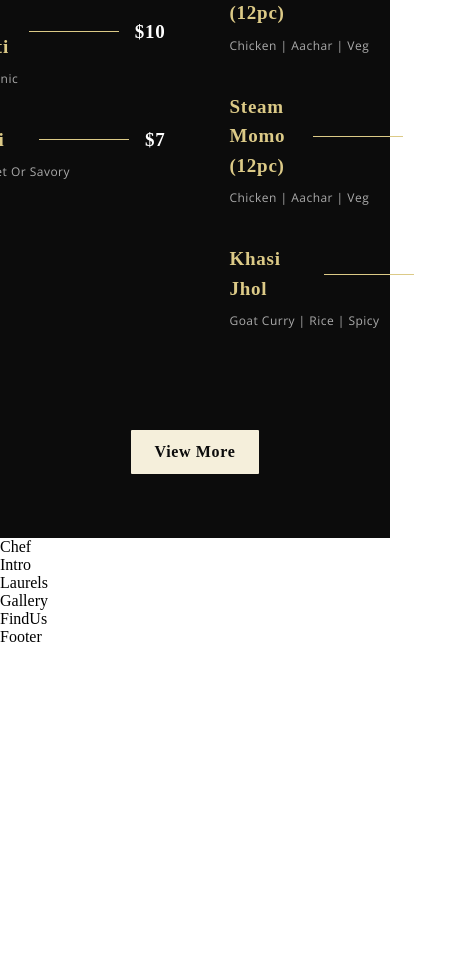
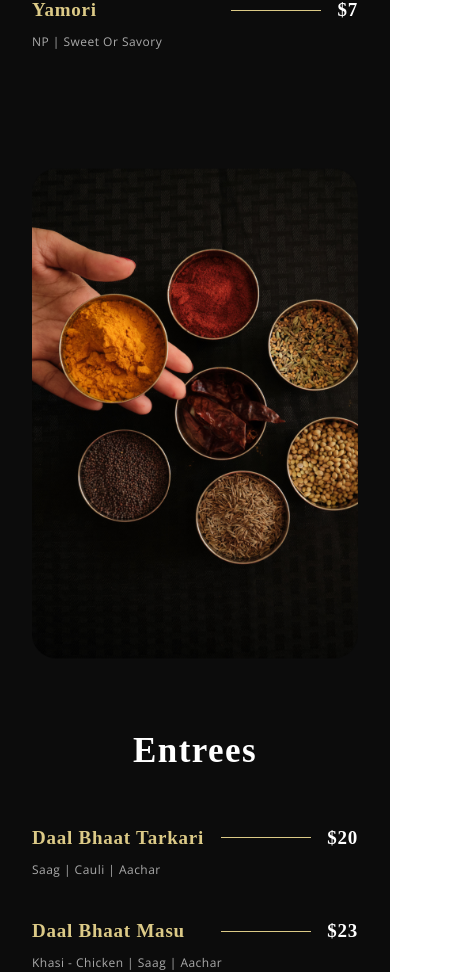
Before and after one commit to sthapa15/momocha-restaurant, a React (Create React App) app: page / in a window 390 px wide. Shown: the part 3601-4573 px from the top of the page, 450 px wide, since content can reach past the window. Before the commit the page ends 4247 px from the top, so only its background shows below. Built offline with nearby package versions, Linux system fonts and the light colour scheme; a web font is replaced by a local one.

Commit message:
fix media screen for responsiveness on different devices

```diff
--- a/src/container/Menu/SpecialMenu.css
+++ b/src/container/Menu/SpecialMenu.css
@@ -50,3 +50,29 @@
   margin: 2rem 0;
   width: 100%;
 }
+
+@media screen and (max-width: 2000px) {
+}
+
+@media screen and (max-width: 1150px) {
+  .app__specialMenu-menu {
+    flex-direction: column;
+    align-items: center;
+    width: 100%;
+  }
+
+  .app__specialMenu-menu_img {
+    margin: 3rem 0;
+  }
+}
+
+@media screen and (max-width: 650px) {
+  .app__specialMenu-menu_img {
+    width: 100%;
+  }
+
+  .app__specialMenu-menu_heading {
+    font-size: 35px;
+    line-height: 48.5px;
+  }
+}
```
